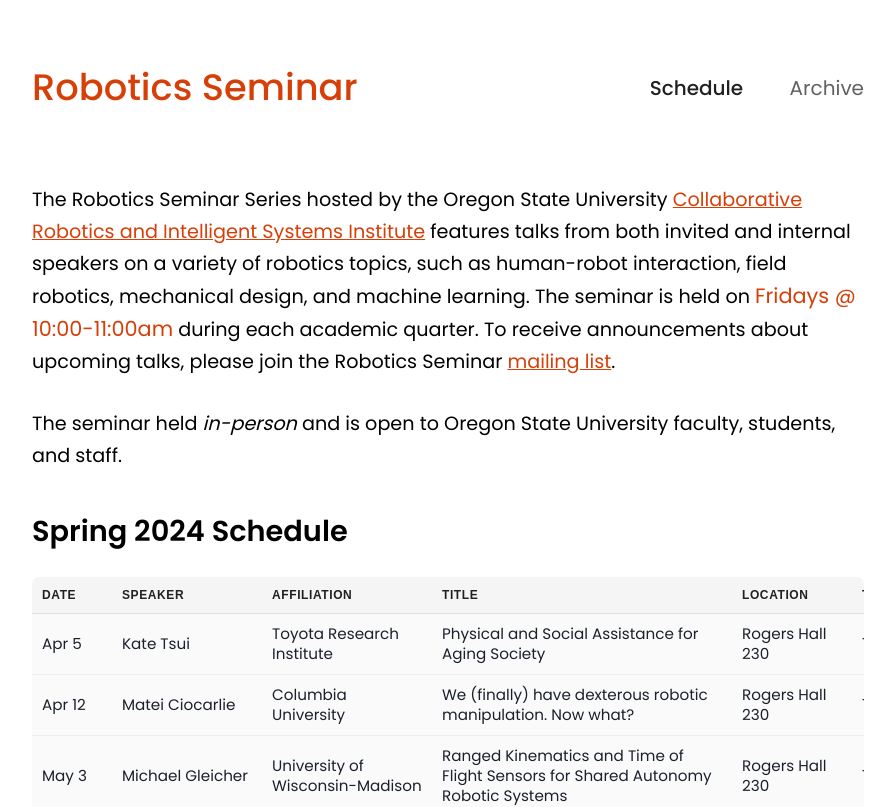
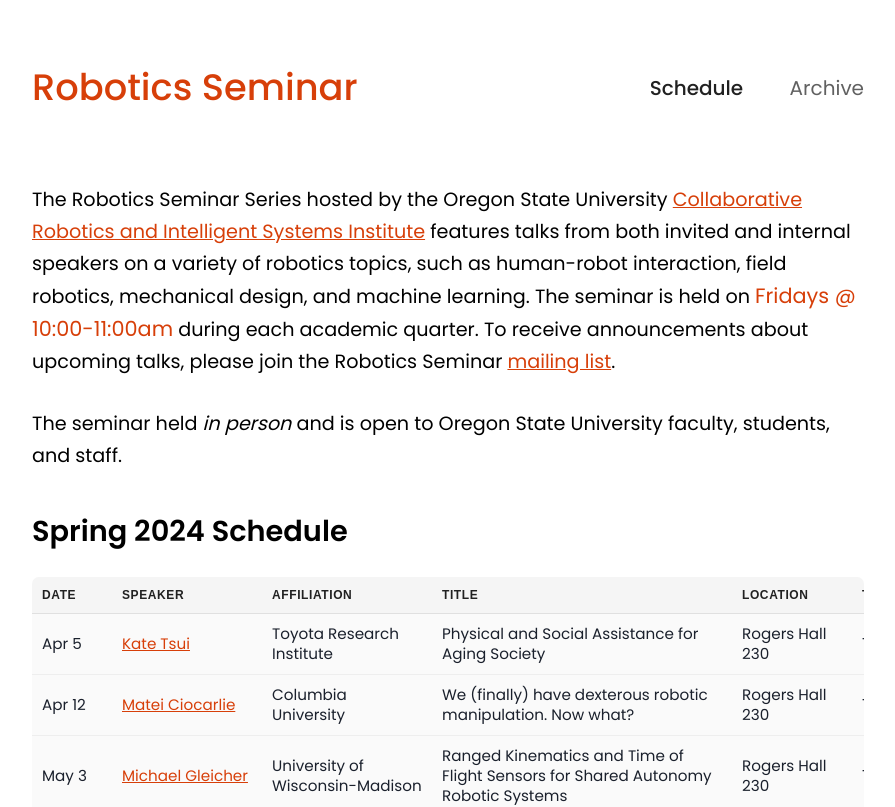
Before and after one commit to Robotic-Decision-Making-Lab/robotics_seminar, a React (Create React App) app: page / in a window 1280 px wide. Shown: the top 807 px of the page, without its empty margins (192-1087 px from the left). Built offline with nearby package versions, Linux system fonts and the light colour scheme.

Commit message:
Added speaker links

```diff
--- a/src/components/Speakers.jsx
+++ b/src/components/Speakers.jsx
@@ -8,10 +8,15 @@
   Flex,
   Th,
   Text,
+  Link,
+  useColorModeValue,
 } from "@chakra-ui/react";
 import React from "react";
 
-function Speaker({ date, name, affiliation, title, location, time }) {
+function Speaker({ date, name, affiliation, title, location, time, url }) {
+  const textColor = useColorModeValue("osu.orange");
+  const darkTextColor = useColorModeValue("osu.darkOrange");
+
   return (
     <Tr>
       <Td
@@ -30,7 +35,21 @@
         }}
         style={{ minWidth: "150px" }}
       >
-        {name}
+        {url ? (
+          <Link
+            color={textColor}
+            href={url}
+            _hover={{
+              color: darkTextColor,
+            }}
+            textDecoration="underline"
+            isExternal
+          >
+            {name}
+          </Link>
+        ) : (
+          name
+        )}
       </Td>
       <Td
         fontSize={{
@@ -108,6 +127,7 @@
                 title={speaker.title}
                 location={speaker.location}
                 time={speaker.time}
+                url={speaker.url}
               />
             ))}
           </Tbody>
--- a/src/speakers/Fall2023.jsx
+++ b/src/speakers/Fall2023.jsx
@@ -7,6 +7,7 @@
       "Solving Robotics Tasks in Sensing, Model, and Privacy Challenged Environments",
     location: "Rogers Hall 230",
     time: "10:00am",
+    url: "https://www.cis.fiu.edu/faculty-staff/bobadilla-leonardo/",
   },
   {
     date: "Oct 27",
@@ -16,6 +17,7 @@
       "Proposals, publications, and field work (oh my!): A year in the life of an early career, soft money research faculty",
     location: "Rogers Hall 230",
     time: "10:00am",
+    url: "https://www.radlab.us/home",
   },
   {
     date: "Nov 3",
@@ -24,6 +26,7 @@
     title: "Surviving the Flood (of Rosbags)",
     location: "Rogers Hall 230",
     time: "10:00am",
+    url: "https://www.roboto.ai/",
   },
   {
     date: "Nov 17",
@@ -33,5 +36,6 @@
       "Evaluating Robotic Grasping and Manipulation Performance and Generalizability",
     location: "Rogers Hall 230",
     time: "10:00am",
+    url: "https://www.uml-hri-lab.com/home",
   },
 ];
--- a/src/speakers/Spring2024.jsx
+++ b/src/speakers/Spring2024.jsx
@@ -6,6 +6,7 @@
     title: "Physical and Social Assistance for Aging Society",
     location: "Rogers Hall 230",
     time: "10:00am",
+    url: "https://www.tri.global/about-us/dr-katherine-tsui",
   },
   {
     date: "Apr 12",
@@ -14,6 +15,7 @@
     title: "We (finally) have dexterous robotic manipulation. Now what?",
     location: "Rogers Hall 230",
     time: "10:00am",
+    url: "https://roam.me.columbia.edu/people/matei-ciocarlie",
   },
   {
     date: "May 3",
@@ -23,6 +25,7 @@
       "Ranged Kinematics and Time of Flight Sensors for Shared Autonomy Robotic Systems",
     location: "Rogers Hall 230",
     time: "10:00am",
+    url: "https://gleicher.sites.cs.wisc.edu/",
   },
   {
     date: "May 10",
@@ -31,6 +34,7 @@
     title: "TBD",
     location: "Rogers Hall 230",
     time: "10:00am",
+    url: "https://www.linkedin.com/in/nkirchner",
   },
   {
     date: "May 24",
@@ -39,6 +43,7 @@
     title: "TBD",
     location: "Rogers Hall 230",
     time: "10:00am",
+    url: "http://dasivdesign.com/",
   },
   {
     date: "May 31",
@@ -47,5 +52,6 @@
     title: "TBD",
     location: "Rogers Hall 230",
     time: "10:00am",
+    url: "https://sites.uml.edu/paul-robinette/",
   },
 ];
--- a/src/speakers/Winter2024.jsx
+++ b/src/speakers/Winter2024.jsx
@@ -7,6 +7,7 @@
       "AI For Deception, Manipulation & Coercion: Towards a Theory and Regulation",
     location: "Rogers Hall 230",
     time: "10:00am",
+    url: "https://www.peterasaro.org/",
   },
   {
     date: "Jan 19",
@@ -16,6 +17,7 @@
       "Getting the Most Out of Technical Conferences: Tips for Students and Professionals",
     location: "Rogers Hall 230",
     time: "10:00am",
+    url: "https://engineering.oregonstate.edu/people/bill-smart",
   },
   {
     date: "Jan 26",
@@ -25,6 +27,7 @@
       "Autonomy in the Human World: Developing Robots that Handle the Diversity of Human Lives",
     location: "Rogers Hall 230",
     time: "10:00am",
+    url: "https://faculty.cc.gatech.edu/~chernova/",
   },
   {
     date: "Feb 9",
@@ -34,5 +37,6 @@
       "Safety, Adaptation and Efficient Learning in Physical Human-Robot Interaction:  A Dynamical Systems Approach",
     location: "Rogers Hall 230",
     time: "10:00am",
+    url: "https://nbfigueroa.github.io/",
   },
 ];
--- a/src/views/Home.jsx
+++ b/src/views/Home.jsx
@@ -73,7 +73,7 @@
           .
         </ResponsiveText>
         <ResponsiveText>
-          The seminar held <i>in-person</i> and is open to Oregon State
+          The seminar held <i>in person</i> and is open to Oregon State
           University faculty, students, and staff.
         </ResponsiveText>
         <Speakers title="Spring 2024 Schedule" list={Spring2024Speakers} />
```
